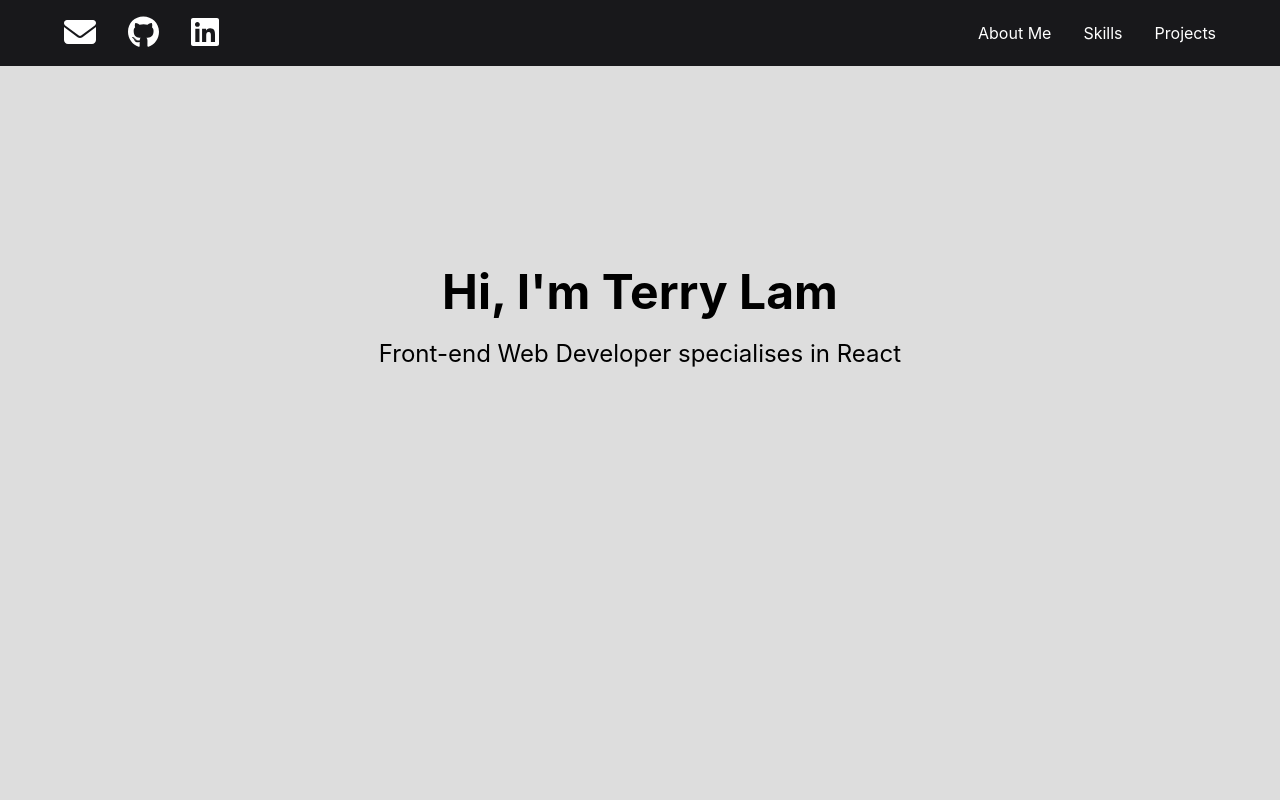
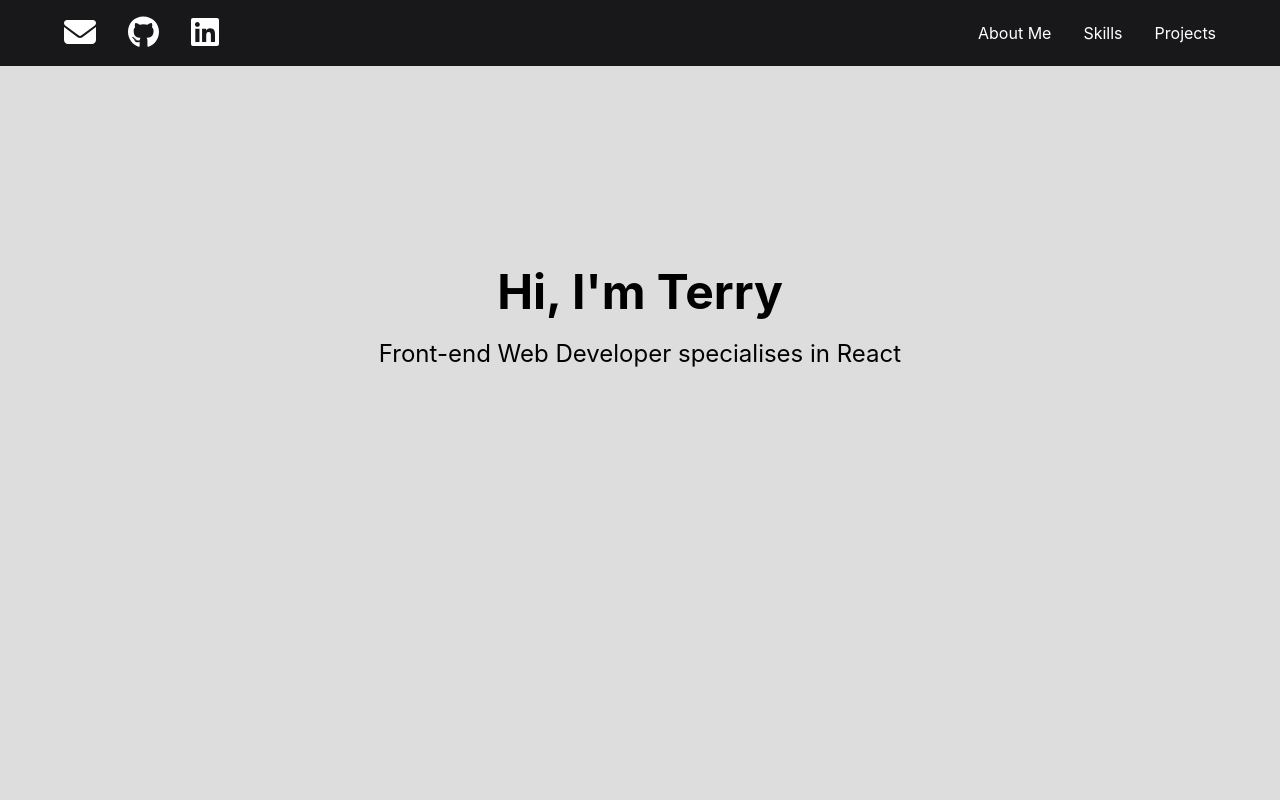
Before and after one commit to terry-lws/terry-lws.github.io, a React (Create React App) app: page / in a window 1280 px wide. Shown: the top 800 px of the page. Built offline with nearby package versions, Linux system fonts and the light colour scheme.

Commit message:
Add padding

```diff
--- a/src/components/LandingSection.js
+++ b/src/components/LandingSection.js
@@ -1,13 +1,15 @@
 import React from "react";
-import { Avatar, Heading, VStack, Text } from "@chakra-ui/react";
+import { Heading, VStack, Text } from "@chakra-ui/react";
 import FullScreenSection from "./FullScreenSection";
 
-const hero = "Hi, I'm Terry Lam";
+const hero = "Hi, I'm Terry";
 const subhero = "Front-end Web Developer specialises in React";
 
 const LandingSection = () => {
   return (
     <FullScreenSection
+      px={8}
+      py={20}
       justifyContent="center"
       alignItems="center"
       backgroundColor="#dddddd"
```
